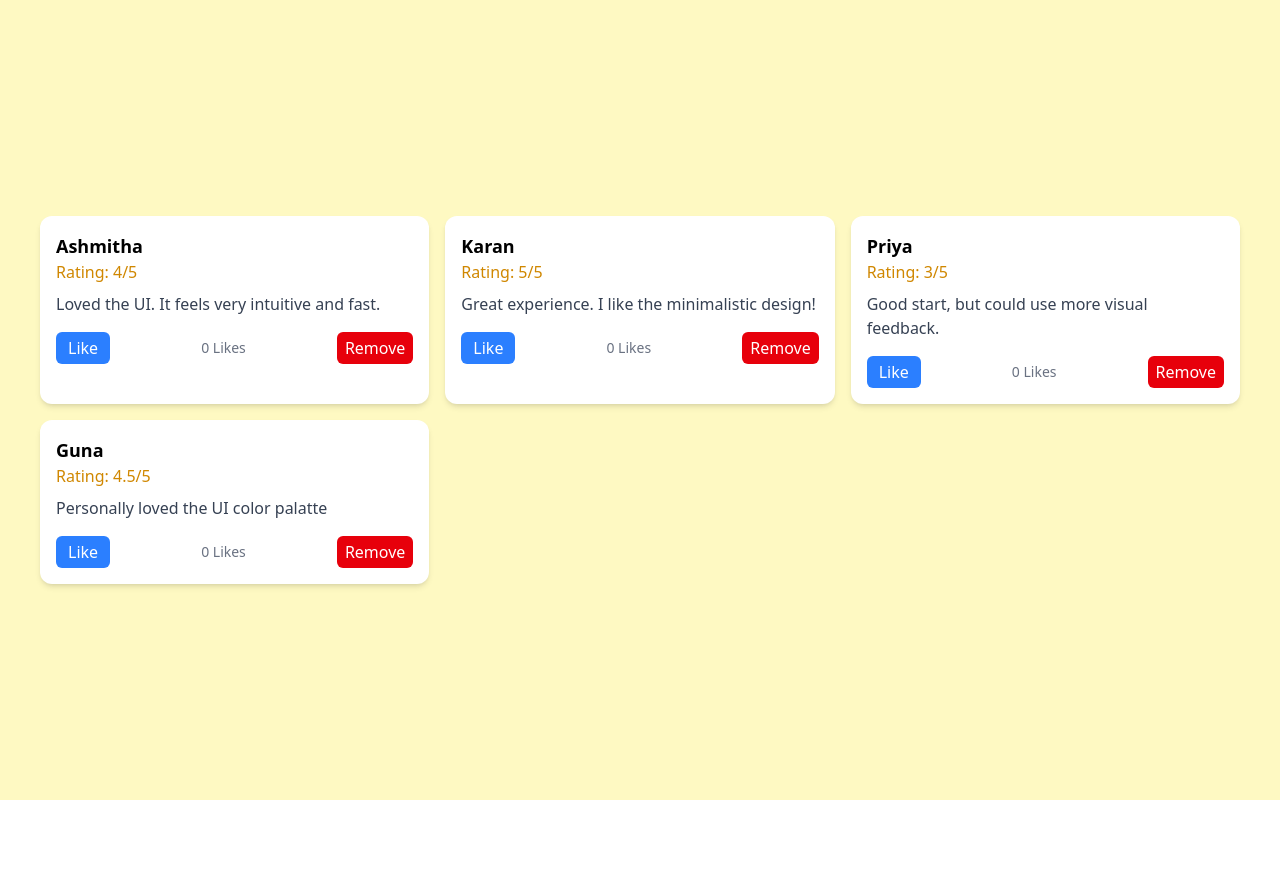
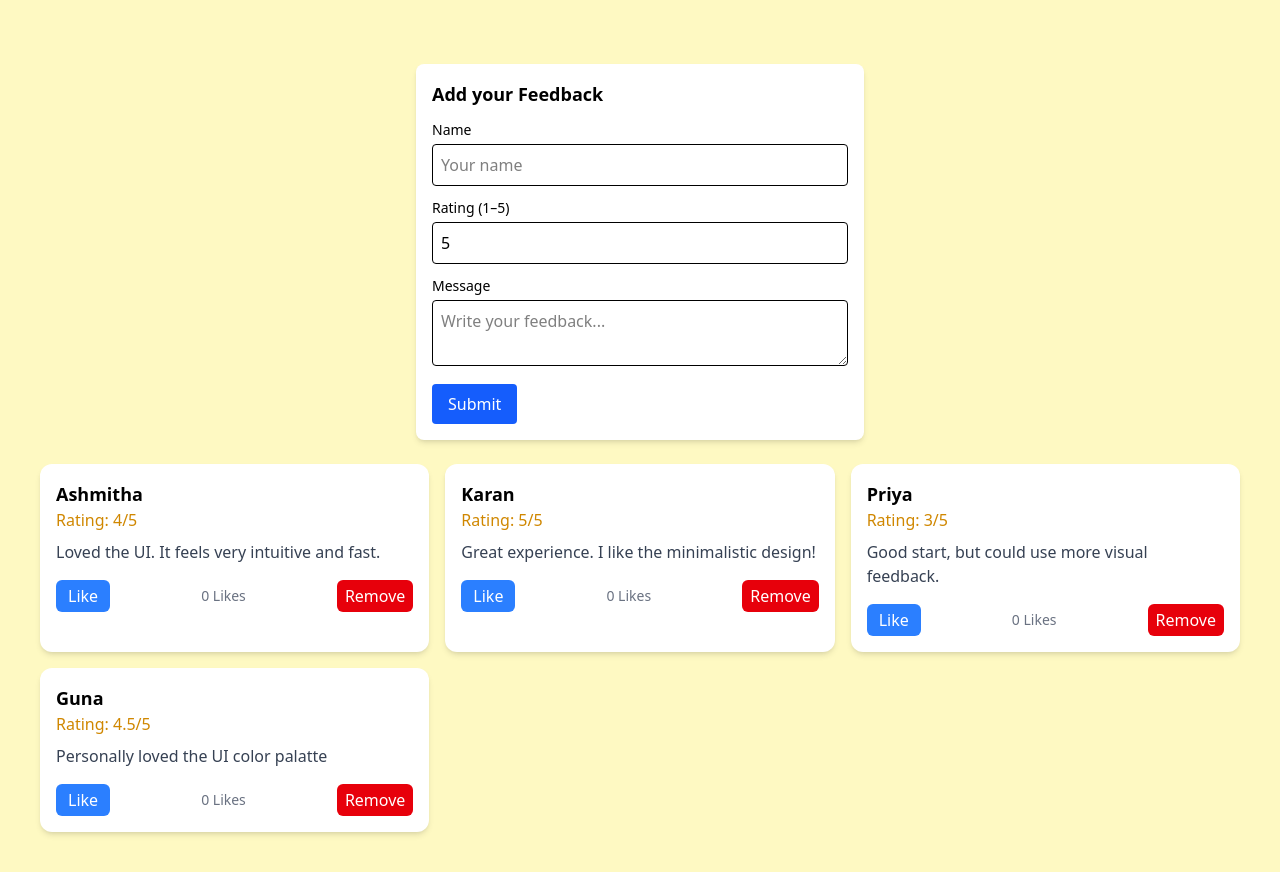
Before and after one commit to AshmithaVaisal/feedback-board, a React (Vite) app in the folder client/: page / in a window 1280 px wide. Before the commit the page ends 800 px from the top, so only its background shows below. Built offline with nearby package versions, Linux system fonts and the light colour scheme.

Commit message:
Feat: Feedback Form functionality

```diff
--- /dev/null
+++ b/client/src/components/FeedBackForm.jsx
@@ -0,0 +1,84 @@
+import { useState } from "react";
+
+const FeedbackForm = ({ onAdd }) => {
+  const [user, setUser] = useState("");
+  const [rating, setRating] = useState(5);
+  const [message, setMessage] = useState("");
+  const [error, setError] = useState("");
+
+  const handleSubmit = (e) => {
+    e.preventDefault();
+
+    if (user.trim().length < 3 || message.trim().length < 10) {
+      setError("Please enter a name (min 3 chars) and message (min 10 chars).");
+      return;
+    }
+
+    const newFeedback = {
+      id: Date.now(),
+      user,
+      rating,
+      message,
+      likes: 0,
+    };
+
+    onAdd(newFeedback); // Send to parent
+    setUser("");
+    setRating(5);
+    setMessage("");
+    setError("");
+  };
+
+  return (
+    <form
+      onSubmit={handleSubmit}
+      className="bg-white p-4 rounded-lg shadow-md max-w-md mx-auto my-6"
+    >
+      <h2 className="text-lg font-semibold mb-3">Add your Feedback</h2>
+
+      <div className="mb-3">
+        <label className="block text-sm font-medium mb-1">Name</label>
+        <input
+          type="text"
+          value={user}
+          onChange={(e) => setUser(e.target.value)}
+          className="border rounded p-2 w-full"
+          placeholder="Your name"
+        />
+      </div>
+
+      <div className="mb-3">
+        <label className="block text-sm font-medium mb-1">Rating (1–5)</label>
+        <input
+          type="number"
+          min="1"
+          max="5"
+          value={rating}
+          onChange={(e) => setRating(Number(e.target.value))}
+          className="border rounded p-2 w-full"
+        />
+      </div>
+
+      <div className="mb-3">
+        <label className="block text-sm font-medium mb-1">Message</label>
+        <textarea
+          value={message}
+          onChange={(e) => setMessage(e.target.value)}
+          className="border rounded p-2 w-full"
+          placeholder="Write your feedback..."
+        />
+      </div>
+
+      {error && <p className="text-red-500 text-sm mb-3">{error}</p>}
+
+      <button
+        type="submit"
+        className="bg-blue-600 text-white px-4 py-2 rounded hover:bg-blue-700"
+      >
+        Submit
+      </button>
+    </form>
+  );
+};
+
+export default FeedbackForm;
--- a/client/src/components/FeedbackList.jsx
+++ b/client/src/components/FeedbackList.jsx
@@ -1,5 +1,6 @@
 import { useState } from "react";
 import FeedbackCard from "./FeedbackCard";
+import FeedbackForm from "./FeedBackForm";
 import feedbackData from "../data/feedbackData";
 
 const FeedbackList = () => {
@@ -16,16 +17,24 @@ const FeedbackList = () => {
     setFeedbackList((prev) => prev.filter((item) => item.id !== id));
   };
 
+  const handleAdd = (newItem) => {
+    setFeedbackList((prev) => [newItem, ...prev]);
+  };
+
   return (
-    <div className="grid gap-4 md:grid-cols-2 lg:grid-cols-3 p-4">
+    <div className="p-4">
+      <FeedbackForm onAdd={handleAdd} />
+
+      <div className="grid gap-4 md:grid-cols-2 lg:grid-cols-3 mt-6">
         {feedbackList.map((item) => (
           <FeedbackCard
             key={item.id}
             {...item}
             onLike={() => handleLike(item.id)}
-          onDelete={()=> handleDelete(item.id)}
+            onDelete={() => handleDelete(item.id)}
           />
         ))}
+      </div>
     </div>
   );
 };
```
Lines whose indentation alone changed are shown as unchanged.
